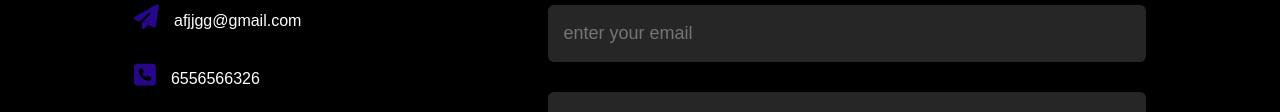
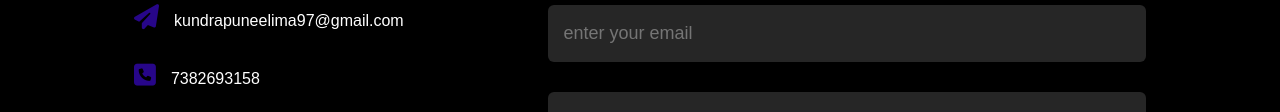
Before and after one commit to kundrapuneelima1997/portifolio, a plain HTML site: page index.html in a window 1280 px wide. Shown: the part 2755-2867 px from the top of the page. Drawn offline with nearby package versions, Linux system fonts and the light colour scheme.

Commit message:
Description of the changes you made

```diff
--- a/index.html
+++ b/index.html
@@ -178,12 +178,6 @@
                        </div>
                      </div>
                   </div>
-
-
-
-
-
-
                   </div>
 
                     </div>
@@ -193,8 +187,8 @@
           <div class="row">
             <div class="contact-left">
               <h1 class="sub-title">Contact Me </h1>
-              <p><i class="fa-solid fa-paper-plane"></i>afjjgg@gmail.com</p>
-              <p><i class="fa-solid fa-square-phone"></i>6556566326</p>
+              <p><i class="fa-solid fa-paper-plane"></i>kundrapuneelima97@gmail.com</p>
+              <p><i class="fa-solid fa-square-phone"></i>7382693158</p>
               <div class="social-icons">
                 <a href=""><i class="fa-brands fa-linkedin"></i></a>
                 <a href=""><i class="fa-brands fa-square-instagram"></i></i></a>
```
